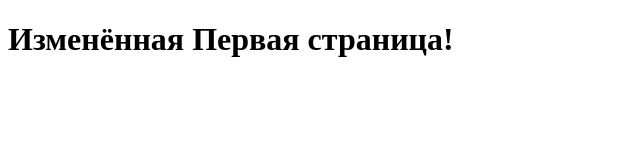
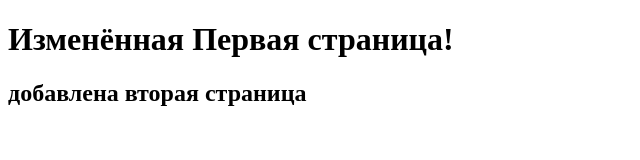
Before and after one commit to Karter13/repair, a plain HTML site: page index.html in a window 1280 px wide. Shown: the whole page, without its empty margins (0-640 px from the left). Drawn offline with Linux system fonts and the light colour scheme.

Commit message:
Добавили вторую страницу

```diff
--- a/index.html
+++ b/index.html
@@ -10,6 +10,7 @@
 
 <body>
   <h1>Изменённая Первая страница!</h1>
+  <h2>добавлена вторая страница</h2>
 </body>
 
 </html>
```
